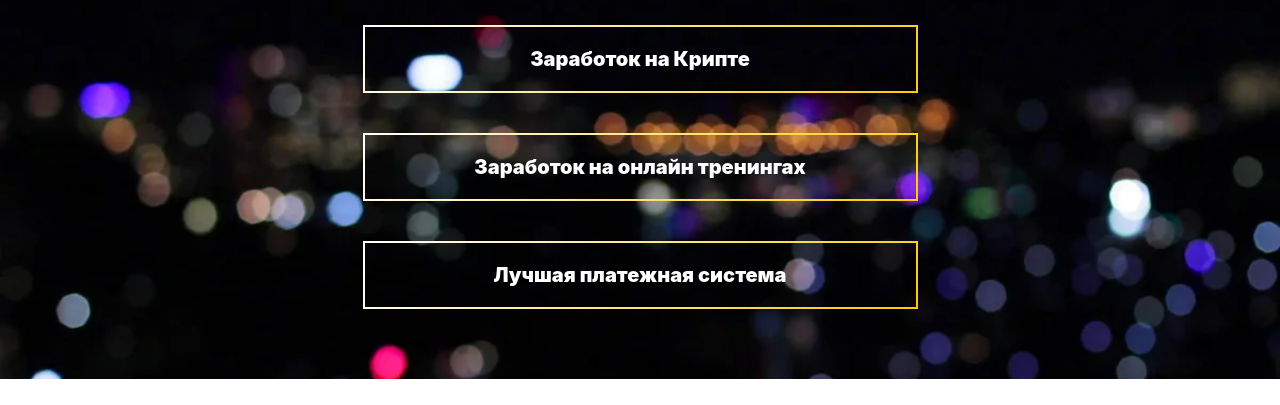
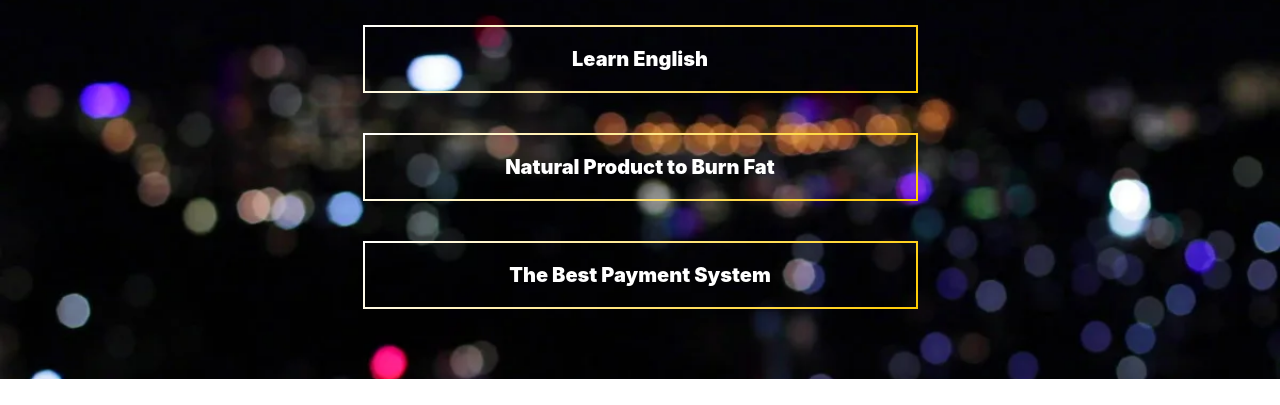
Before and after one commit to SkyShellProduction/Affiliate-Links, a plain HTML site: page index.html in a window 1280 px wide. Shown: the part 395-800 px from the top of the page. Drawn offline with Linux system fonts and the light colour scheme.

Commit message:
links changed

```diff
--- a/index.html
+++ b/index.html
@@ -23,9 +23,9 @@
         <section class="links">
             <div class="container d-flex flex-column align-items-center text-center">
                 <h2>My Links</h2>
-                <div class="item-link col-12 col-md-10 col-lg-6"><a href="http://track.trackurl.ru/click?pid=38212&offer_id=96">Заработок на Крипте</a></div>
-                <div class="item-link col-12 col-md-10 col-lg-6"><a href="http://track.trackurl.ru/click?pid=38212&offer_id=391">Заработок на онлайн тренингах</a></div>
-                <div class="item-link col-12 col-md-10 col-lg-6"><a href="https://payeer.com/?partner=10817368">Лучшая платежная система</a></div>
+                <div class="item-link col-12 col-md-10 col-lg-6"><a href="http://track.trackurl.ru/click?pid=38212&offer_id=6">Learn English</a></div>
+                <div class="item-link col-12 col-md-10 col-lg-6"><a href="https://nplink.net/ut8lric9">Natural Product to Burn Fat</a></div>
+                <div class="item-link col-12 col-md-10 col-lg-6"><a href="https://payeer.com/?partner=10817368">The Best Payment System</a></div>
             </div>
         </section>
     </main>
@@ -34,7 +34,7 @@
             <div class="col-12 col-md-8 col-lg-5 text-center">
                 <img src="images/poster2_13_171259.png" alt="">
                 <ul class="d-flex justify-content-center">
-                    <li><a href="https://t.me/Skyshell21"><i class="fab fa-telegram"></i></a></li>
+                    <li><a href="https://t.me/Skyshellproduct"><i class="fab fa-telegram"></i></a></li>
                     <li><a href="https://www.facebook.com/profile.php?id=100036342731143"><i class="fab fa-facebook"></i></a></li>
                     <li><a href="https://www.instagram.com/brown_vladimir_21/?hl=ru"><i class="fab fa-instagram"></i></a></li>
                 </ul>
```
